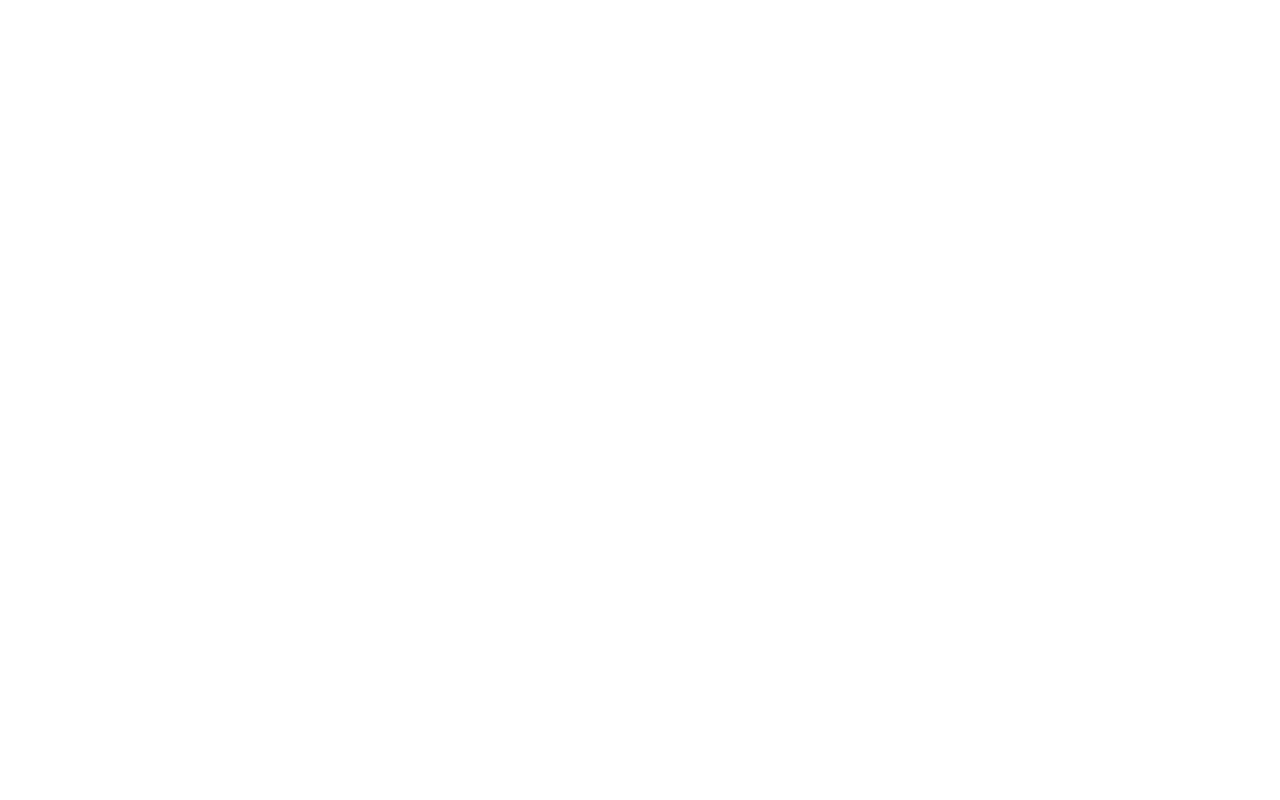
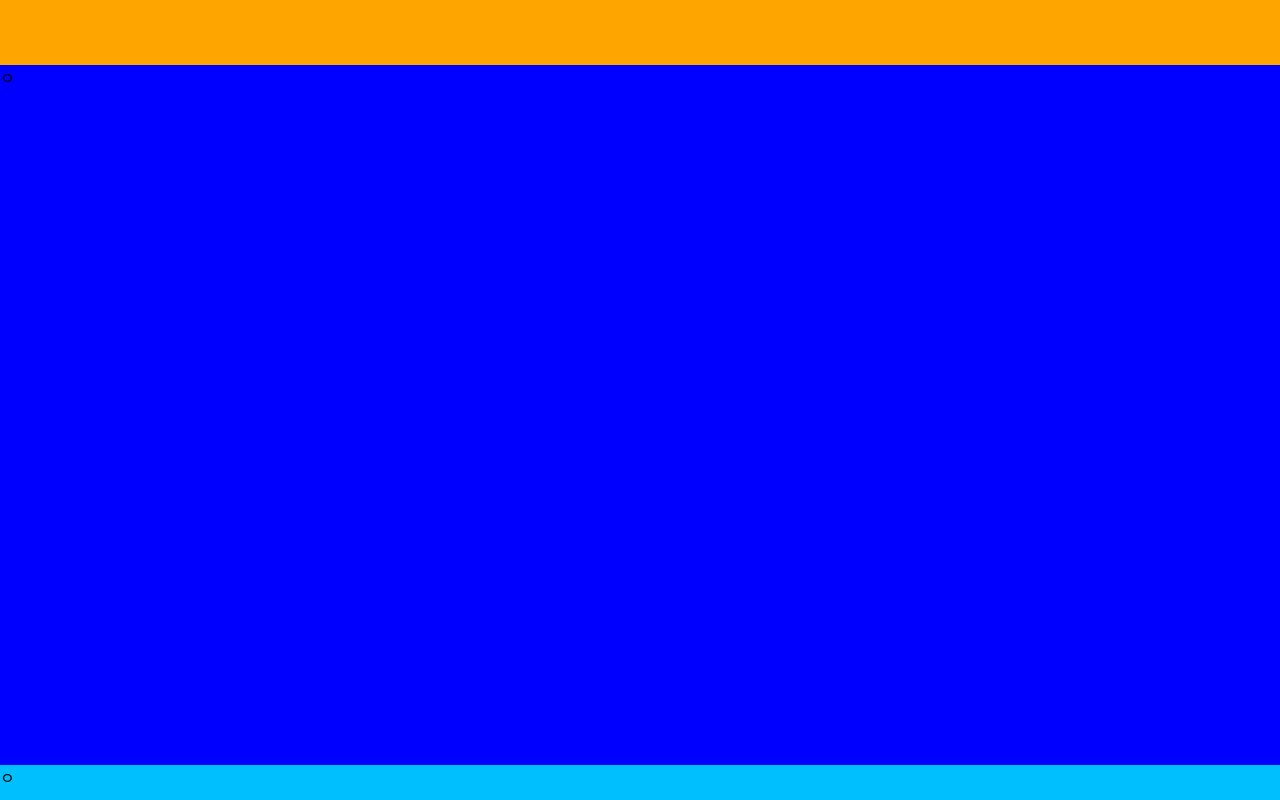
Before and after one commit to Eodikase/WebFront, a plain HTML site: page index.html in a window 1280 px wide. Shown: the top 800 px of the page. Drawn offline with Linux system fonts and the light colour scheme.

Commit message:
feat: 어디카세 첫 화면 홈페이지(index.html) HTML/CSS 적용

```diff
--- a/index.html
+++ b/index.html
@@ -5,11 +5,25 @@
     <meta charset="UTF-8">
     <meta http-equiv="X-UA-Compatible" content="IE=edge">
     <meta name="viewport" content="width=device-width, initial-scale=1.0">
-    <title>Eodikase</title>
+    <title>어디카세</title>
     <link rel="stylesheet" href="style.css">
 </head>
 
 <body>
+    <script>
+
+    </script>
+
+    <div class="navbar"></div>
+    <div class="container">
+        <div class="main-section">
+            <div class="body-section1">ㅇ</div>
+            <div class="body-section2">ㅇ</div>
+            <div class="body-section3">ㅇ</div>
+        </div>
+    </div>
+    <div class="footer"></div>
+
 
 </body>
 
--- a/style.css
+++ b/style.css
@@ -0,0 +1,57 @@
+html,
+body {
+    height: 100%;
+}
+
+body {
+    margin: 0;
+    background-color: red;
+    position: relative;
+}
+
+.navbar {
+    background-color: orange;
+    width: 100%;
+    height: 65px;
+}
+
+.container {
+    background-color: green;
+    width: 100%;
+    height: auto;
+}
+
+.footer {
+    background-color: violet;
+    width: 100%;
+    height: 150px;
+    position: absolute;
+}
+
+.main-section {
+    background-color: pink;
+    width: 100%;
+    height: auto;
+}
+
+
+.body-section1 {
+    background-color: blue;
+    width: auto;
+    height: 700px;
+}
+
+
+.body-section2 {
+    background-color: rgb(0, 191, 255);
+    width: auto;
+    height: 700px;
+
+}
+
+.body-section3 {
+    background-color: rgb(0, 255, 208);
+    width: auto;
+    height: 700px;
+
+}
```
